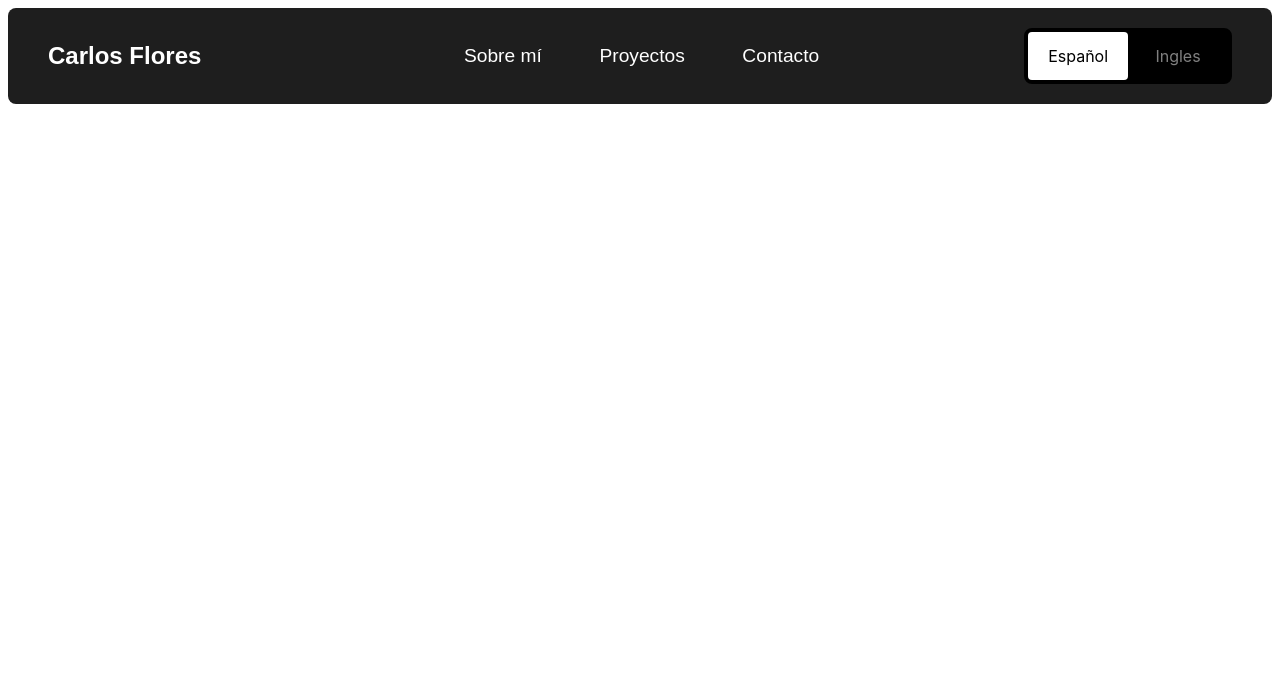
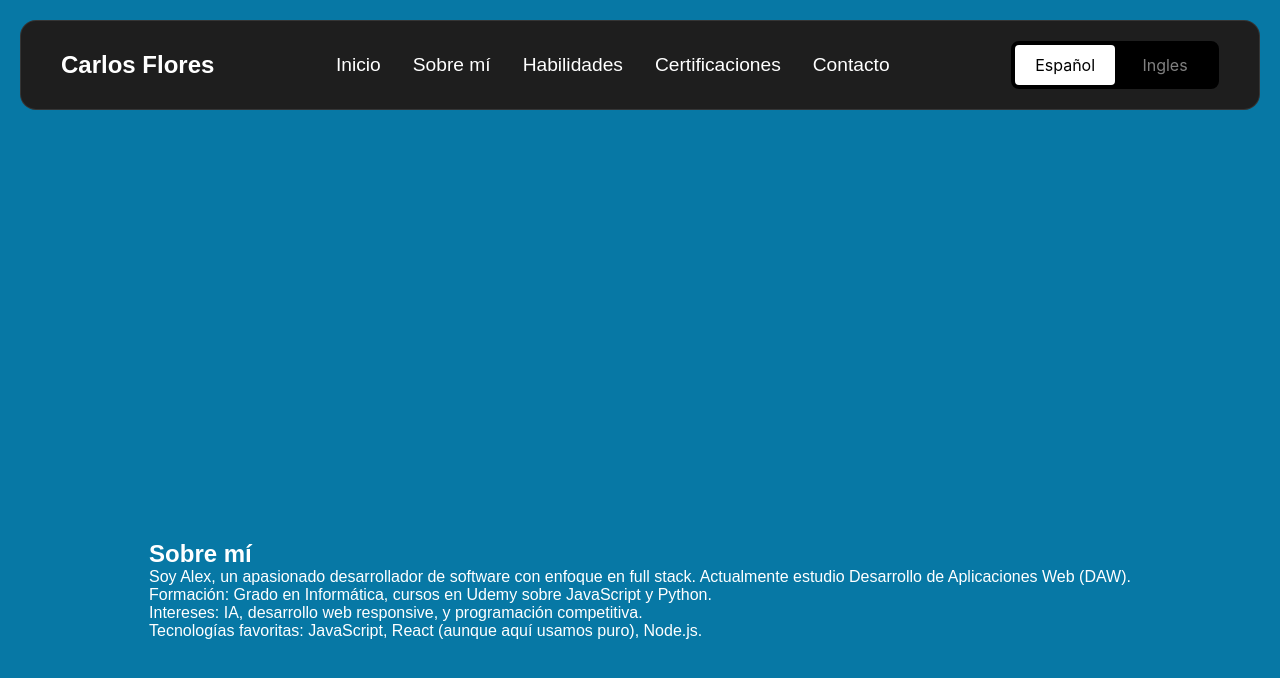
Before and after one commit to sursocarlos/CarlosFloresCV, a React (Vite) app: page / in a window 1280 px wide. Shown: the top 678 px of the page. Built offline with nearby package versions, Linux system fonts and the light colour scheme.

Commit message:
Ultimos cambios

```diff
--- a/src/App.jsx
+++ b/src/App.jsx
@@ -2,7 +2,7 @@ import { useState } from 'react'
 import reactLogo from './assets/react.svg'
 import viteLogo from '/vite.svg'
 import Header from "./components/Header";
-
+import Sobre_mi from './components/Sobre_mi';
 
 
 function App() {
@@ -11,6 +11,7 @@ function App() {
   return (
     <div>
       <Header/>
+      <Sobre_mi/>
     </div>
   )
 }
--- a/src/components/Header.jsx
+++ b/src/components/Header.jsx
@@ -3,11 +3,14 @@ import "../styles/Header.css";
 
 function Header() {
   return (
+    <div className="header-wrapper">
     <header className="header">
       <h1>Carlos Flores</h1>
       <nav>
+        <a href="#inicio">Inicio</a>
         <a href="#sobre-mi">Sobre mí</a>
-        <a href="#proyectos">Proyectos</a>
+        <a href="#experiencia">Habilidades</a>
+        <a href="#certificaciones">Certificaciones</a>
         <a href="#contacto">Contacto</a>
       </nav>
 
@@ -37,6 +40,7 @@ function Header() {
         </div>
       </div>
     </header>
+    </div>
   );
 }
 
--- /dev/null
+++ b/src/components/Sobre_mi.jsx
@@ -0,0 +1,44 @@
+import React from "react";
+import "../styles/Sobre_mi.css";
+
+function Sobre_mi() {
+  return (
+    <div>
+      <section className="Sobre_mi">
+
+        <div class="container">
+
+          <a
+            href
+            src="https://via.placeholder.com/300x300?text=Foto+de+Alex"
+            alt="Foto de Alex Developer"
+          >
+
+          </a>
+          <div class="about-text">
+            <h2>Sobre mí</h2>
+            <p>
+              Soy Alex, un apasionado desarrollador de software con enfoque en
+              full stack. Actualmente estudio Desarrollo de Aplicaciones Web
+              (DAW).
+            </p>
+            <p>
+              Formación: Grado en Informática, cursos en Udemy sobre JavaScript
+              y Python.
+            </p>
+            <p>
+              Intereses: IA, desarrollo web responsive, y programación
+              competitiva.
+            </p>
+            <p>
+              Tecnologías favoritas: JavaScript, React (aunque aquí usamos
+              puro), Node.js.
+            </p>
+          </div>
+        </div>
+      </section>
+    </div>
+  );
+}
+
+export default Sobre_mi;
--- a/src/styles/Header.css
+++ b/src/styles/Header.css
@@ -1,34 +1,102 @@
+/* Fondo del body para ver el efecto isla */
+body {
+  margin: 0;
+  padding: 0;
+  font-family: 'Poppins', sans-serif;
+  background-color: #0778a5; /* Fondo oscuro para contraste */
+  color: white;
+}
+
+/* Wrapper que da el margin lateral (como una isla centrada) */
+.header-wrapper {
+  position: fixed;
+  top: 20px;           /* Distancia desde arriba */
+  left: 50%;
+  transform: translateX(-50%);
+  width: 100%;          /* Ancho máximo */
+  padding-left: 20px;
+  padding-right: 20px;
+  /*
+  max-width: 2000px;
+  */
+  z-index: 1000;
+  pointer-events: none; /* Permite clicar debajo */
+}
+
+/* El header real: isla flotante */
 .header {
   display: flex;
   justify-content: space-between;
-  margin: 0;
-  font-family: Arial, sans-serif;
-  background-color: #f4f4f4;
-  color: #333;
   align-items: center;
-  border-radius: 8px;
   padding: 20px 40px;
   background-color: #1e1e1e;
   color: white;
-  position: sticky;
-  top: 0;
+  border-radius: 16px;           /* Bordes redondos */
+  margin: 0 auto;                /* Centrado dentro del wrapper */
+
+
+  border: 1px solid rgba(255, 255, 255, 0.1);
+
+  /* Permite que los enlaces sean clicables */
+  pointer-events: auto;
+
+  /* Animación suave */
+  transition: all 0.3s ease;
 }
+/*
+
+----Efecto hover: sube un poco la isla----
+
+.header:hover {
+  transform: scale3d(1.01, 1.01, 1) translateZ(0);
+}
+*/
 
 .header > h1 {
   margin: 0;
   font-size: 1.5em;
+  font-weight: 600;
 }
 
-nav > a {
-  margin-left: 3em;
+.header nav {
+  display: flex;
+  gap: 2em;
+}
+
+.header nav a {
   font-size: 1.2em;
   text-decoration: none;
   color: white;
-  transition: color 0.3s;
+  font-weight: 500;
+  transition: color 0.3s ease;
 }
 
-nav a:hover {
+.header nav a:hover {
   color: #00aaff;
+}
+
+/* Añade padding-top al contenido principal para que no quede debajo */
+main, .container, body > *:not(.header-wrapper) {
+  padding-top: 100px; /* Ajusta según la altura del header */
+}
+
+/* Responsive: en móvil se hace más pequeño */
+@media (max-width: 768px) {
+  .header {
+    flex-direction: column;
+    padding: 15px 20px;
+    gap: 15px;
+    border-radius: 12px;
+  }
+
+  .header-wrapper {
+    top: 10px;
+    width: 95%;
+  }
+
+  .header > h1 {
+    font-size: 1.3em;
+  }
 }
 
 
--- /dev/null
+++ b/src/styles/Sobre_mi.css
@@ -0,0 +1,18 @@
+* {
+  margin: 0;
+  padding: 0;
+  box-sizing: border-box;
+
+}
+
+
+.Sobre_mi {
+  height: 100vh; /* ocupa el 100% de la altura de la ventana */
+  display: flex;
+  justify-content: center;
+  align-items: center;
+  margin: 0;
+  background-color: #0778a5;
+  color: white;
+  padding-top: 80px;
+}
```
